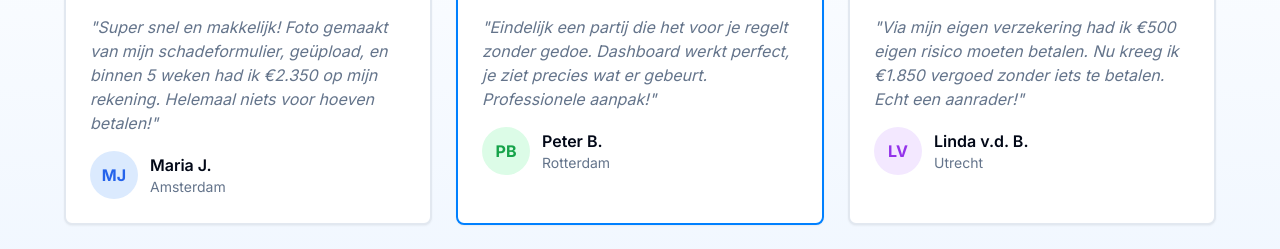
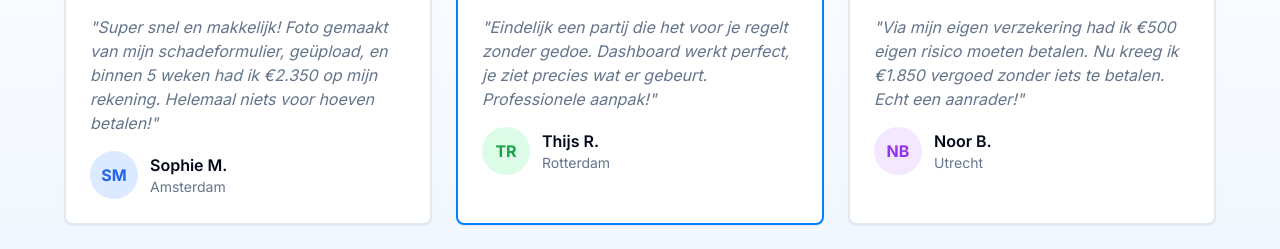
Before and after one commit to Championne/Gratisschadeverhalen.nl, a Next.js app: page / in a window 1280 px wide. Shown: the part 2570-2819 px from the top of the page. Built offline with nearby package versions, Linux system fonts and the light colour scheme.

Commit message:
feat: replace generic Dutch names with more realistic modern names in testimonials and success stories

```diff
--- a/app/page.tsx
+++ b/app/page.tsx
@@ -507,10 +507,10 @@ export default function HomePage() {
                     </p>
                     <div className="flex items-center gap-3">
                       <div className="w-12 h-12 rounded-full bg-blue-100 flex items-center justify-center font-bold text-blue-600">
-                        MJ
+                        SM
                       </div>
                       <div>
-                        <p className="font-semibold">Maria J.</p>
+                        <p className="font-semibold">Sophie M.</p>
                         <p className="text-sm text-muted-foreground">Amsterdam</p>
                       </div>
                     </div>
@@ -532,10 +532,10 @@ export default function HomePage() {
                     </p>
                     <div className="flex items-center gap-3">
                       <div className="w-12 h-12 rounded-full bg-green-100 flex items-center justify-center font-bold text-green-600">
-                        PB
+                        TR
                       </div>
                       <div>
-                        <p className="font-semibold">Peter B.</p>
+                        <p className="font-semibold">Thijs R.</p>
                         <p className="text-sm text-muted-foreground">Rotterdam</p>
                       </div>
                     </div>
@@ -556,10 +556,10 @@ export default function HomePage() {
                     </p>
                     <div className="flex items-center gap-3">
                       <div className="w-12 h-12 rounded-full bg-purple-100 flex items-center justify-center font-bold text-purple-600">
-                        LV
+                        NB
                       </div>
                       <div>
-                        <p className="font-semibold">Linda v.d. B.</p>
+                        <p className="font-semibold">Noor B.</p>
                         <p className="text-sm text-muted-foreground">Utrecht</p>
                       </div>
                     </div>
@@ -873,7 +873,7 @@ export default function HomePage() {
                 </CardHeader>
                 <CardContent>
                   <p className="text-sm text-muted-foreground mb-4">
-                    <strong>Situatie:</strong> Mevrouw De Vries werd aangereden op een supermarktparkeerplaats. De tegenpartij gaf haar kenteken,
+                    <strong>Situatie:</strong> Mevrouw Dekker werd aangereden op een supermarktparkeerplaats. De tegenpartij gaf haar kenteken,
                     maar wilde daarna niet meer reageren.
                   </p>
                   <p className="text-sm text-muted-foreground mb-4">
@@ -881,7 +881,7 @@ export default function HomePage() {
                     een taxatierapport aangevraagd, en aansprakelijkheid vastgesteld.
                   </p>
                   <p className="text-sm font-semibold text-green-700">
-                    Resultaat: Volledige vergoeding van € 2.850 binnen 5 weken. Mevrouw De Vries betaalde helemaal niets.
+                    Resultaat: Volledige vergoeding van € 2.850 binnen 5 weken. Mevrouw Dekker betaalde helemaal niets.
                   </p>
                 </CardContent>
               </Card>
@@ -900,7 +900,7 @@ export default function HomePage() {
                 </CardHeader>
                 <CardContent>
                   <p className="text-sm text-muted-foreground mb-4">
-                    <strong>Situatie:</strong> De heer Jansen werd van achteren aangereden in een file op de A2.
+                    <strong>Situatie:</strong> Meneer Visser werd van achteren aangereden in een file op de A2.
                     Bumper en achterlichten zwaar beschadigd. De tegenpartij ontkende aanvankelijk schuld.
                   </p>
                   <p className="text-sm text-muted-foreground mb-4">
@@ -927,7 +927,7 @@ export default function HomePage() {
                 </CardHeader>
                 <CardContent>
                   <p className="text-sm text-muted-foreground mb-4">
-                    <strong>Situatie:</strong> Meneer Pietersen kreeg spiegelschade toen een auto hem inhaalde en te dicht langs kwam.
+                    <strong>Situatie:</strong> Meneer Scholten kreeg spiegelschade toen een auto hem inhaalde en te dicht langs kwam.
                     Geen Europees Schadeformulier ingevuld, alleen kenteken genoteerd.
                   </p>
                   <p className="text-sm text-muted-foreground mb-4">
```
